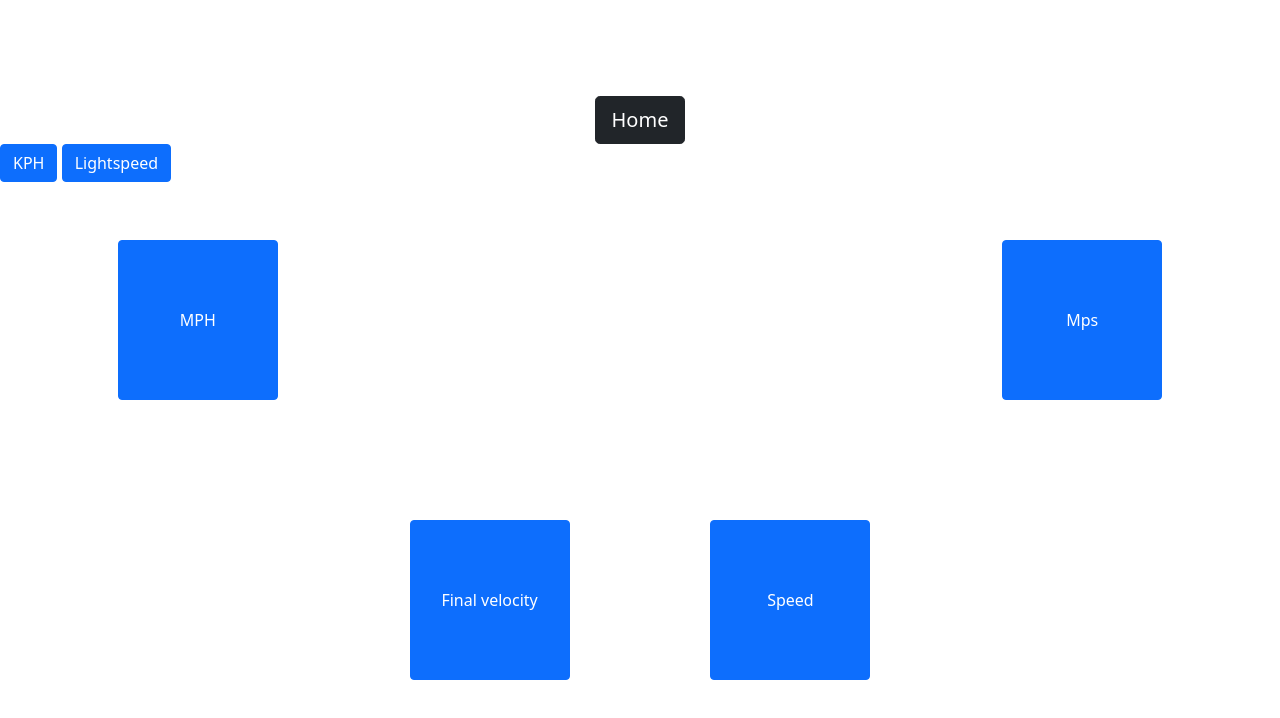
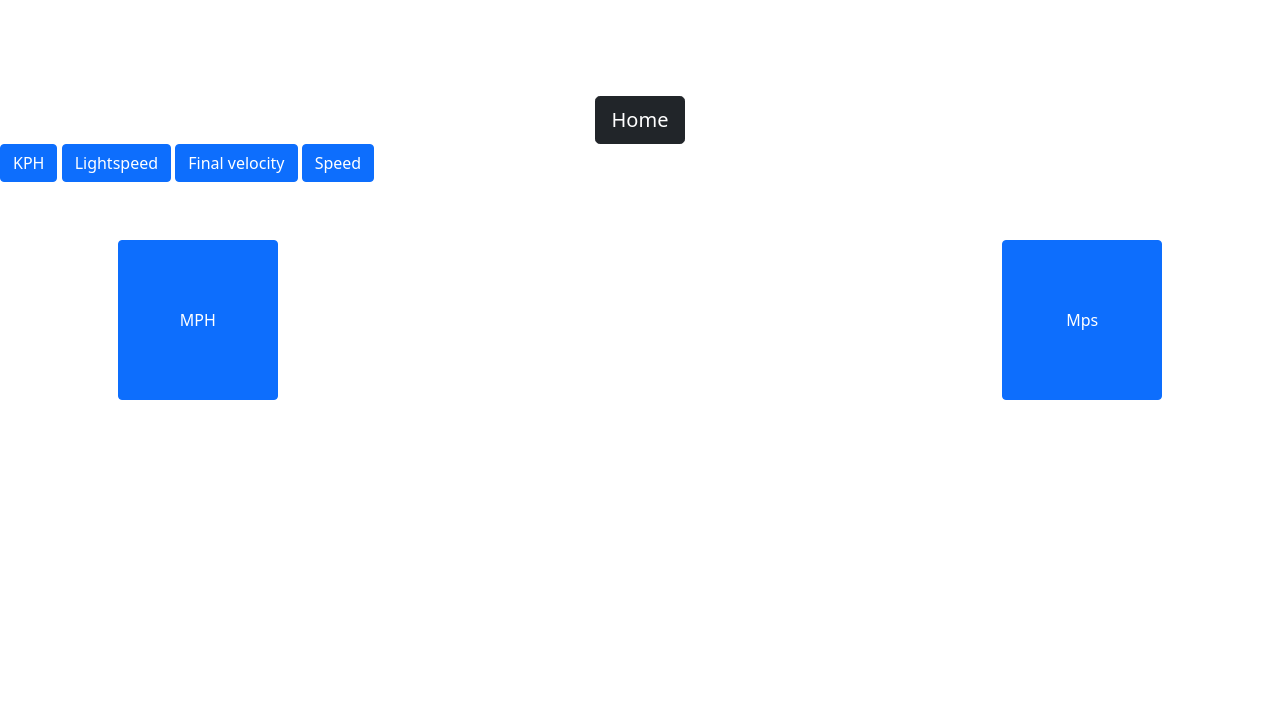
Before and after one commit to aidanlos15/MathsCBA, a plain HTML site: page speed.html in a window 1280 px wide. Drawn offline with nearby package versions, Linux system fonts and the light colour scheme.

Commit message:
Update styles.css

```diff
--- a/styles.css
+++ b/styles.css
@@ -50,7 +50,7 @@
   height: 10rem;
 }
 
-.buttonC, .finalV {
+.buttonC {
   position: absolute;
   top: 32.5rem;
   left: 32%;
@@ -58,7 +58,7 @@
   height: 10rem;
 }
 
-.buttonS, .dOT {
+.buttonS {
   position: absolute;
   top: 32.5rem;
   right: 32%;
```
